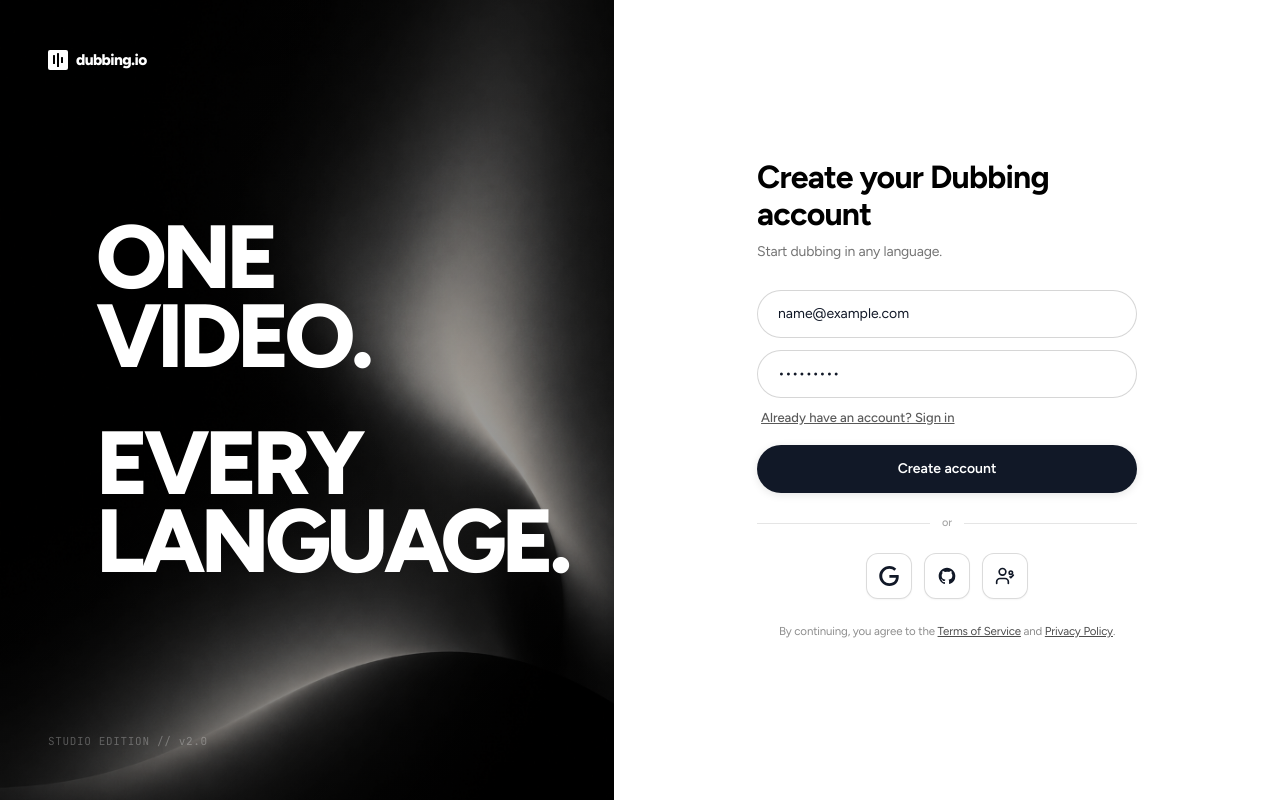
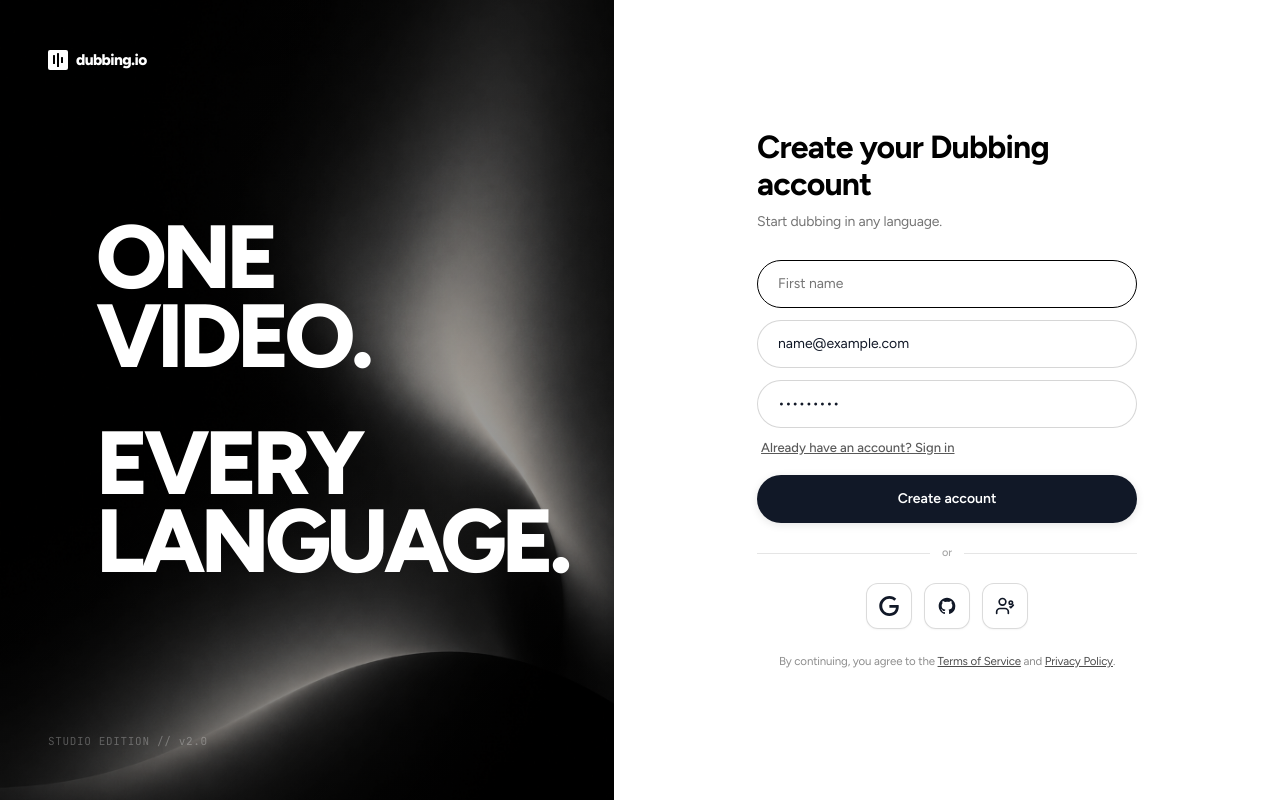
Before and after one commit to bahodr-dev/dubbing.io, a React (Vite) app: page / in a window 1280 px wide. Both pictures are taken after typing "name@example.com", "Sample123" into the empty fields and a click on the button "Create account". Built offline with nearby package versions, Linux system fonts and the light colour scheme.

Commit message:
feat(auth): add First Name input as primary field during account creation

```diff
--- a/src/views/SignUpView.tsx
+++ b/src/views/SignUpView.tsx
@@ -13,6 +13,7 @@ export const SignUpView: React.FC<SignUpViewProps> = ({
   onSuccess,
 }) => {
   const [authMode, setAuthMode] = useState<'signin' | 'signup' | 'forgot'>('signin');
+  const [name, setName] = useState('');
   const [email, setEmail] = useState('');
   const [password, setPassword] = useState('');
   const [error, setError] = useState('');
@@ -29,6 +30,10 @@ export const SignUpView: React.FC<SignUpViewProps> = ({
 
   const handleSubmit = async (e: React.FormEvent) => {
     e.preventDefault();
+    if (authMode === 'signup' && !name.trim()) {
+      setError('Please enter your first name.');
+      return;
+    }
     if (!email) {
       setError('Please enter your email address.');
       return;
@@ -53,7 +58,7 @@ export const SignUpView: React.FC<SignUpViewProps> = ({
 
     try {
       if (authMode === 'signup') {
-        const res = await api.auth.signup(email, password);
+        const res = await api.auth.signup(email, password, name.trim());
         onSuccess(res.user.email);
       } else {
         const res = await api.auth.signin(email, password);
@@ -266,6 +271,36 @@ export const SignUpView: React.FC<SignUpViewProps> = ({
               </div>
             )}
 
+            {/* First Name Field (Pill shape) - Shown first when creating an account */}
+            {authMode === 'signup' && (
+              <div style={{ marginBottom: '12px' }}>
+                <input
+                  id="auth-name"
+                  type="text"
+                  placeholder="First name"
+                  value={name}
+                  onChange={e => setName(e.target.value)}
+                  autoComplete="given-name"
+                  required
+                  autoFocus
+                  style={{
+                    width: '100%',
+                    height: '48px',
+                    borderRadius: '9999px',
+                    border: '1px solid rgba(0, 0, 0, 0.16)',
+                    padding: '0 20px',
+                    fontSize: '14px',
+                    color: '#111827',
+                    backgroundColor: '#ffffff',
+                    outline: 'none',
+                    transition: 'border-color 140ms ease',
+                  }}
+                  onFocus={e => e.currentTarget.style.borderColor = '#000000'}
+                  onBlur={e => e.currentTarget.style.borderColor = 'rgba(0, 0, 0, 0.16)'}
+                />
+              </div>
+            )}
+
             {/* Email Field (Pill shape) */}
             <div style={{ marginBottom: '12px' }}>
               <input
@@ -276,7 +311,7 @@ export const SignUpView: React.FC<SignUpViewProps> = ({
                 onChange={e => setEmail(e.target.value)}
                 autoComplete="email"
                 required
-                autoFocus
+                autoFocus={authMode !== 'signup'}
                 style={{
                   width: '100%',
                   height: '48px',
```
Also changed, not shown: 2 other files (tests, documents, lock files or other folders).
